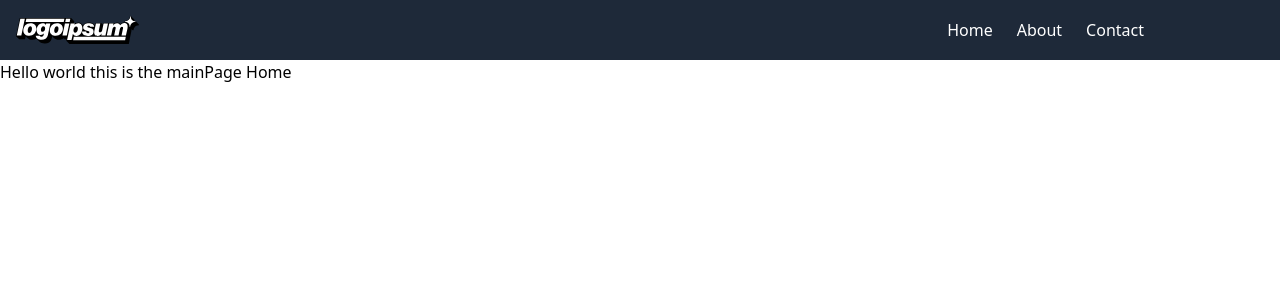
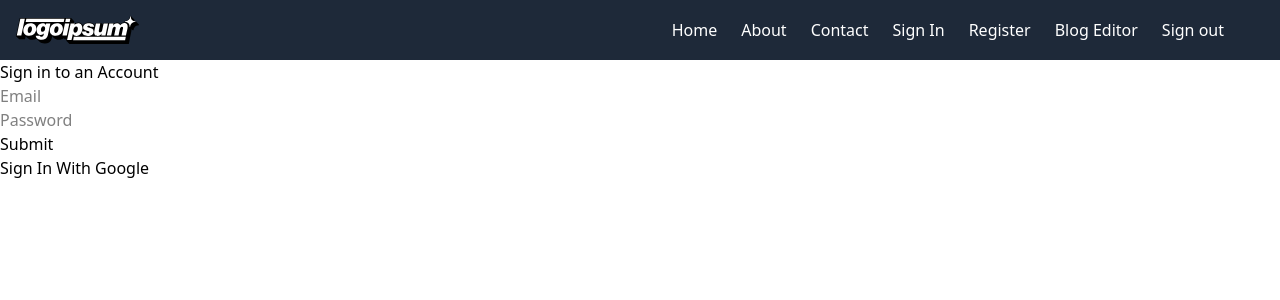
Before and after one commit to JoachimAdomako/TagLayer25, a Vue app in the folder blog/: page /signIn in a window 1280 px wide. Shown: the top 300 px of the page. Built offline with nearby package versions, Linux system fonts and the light colour scheme; no server answers; sample sign-in values are in the browser's storage.

Commit message:
sign in and register plus log out and being able for only the signed in user to c blog editor

```diff
--- a/blog/package.json
+++ b/blog/package.json
@@ -13,6 +13,7 @@
   },
   "dependencies": {
     "@tailwindcss/vite": "^4.0.14",
+    "firebase": "^11.4.0",
     "pinia": "^3.0.1",
     "tailwindcss": "^4.0.14",
     "vue": "^3.5.13",
--- a/blog/src/App.vue
+++ b/blog/src/App.vue
@@ -1,5 +1,5 @@
 <script>
-import navigationComp from './components/navigation.vue'
+import navigationComp from './components/navBar.vue'
 export default {
   name: 'App',
   components: {
--- /dev/null
+++ b/blog/src/components/navBar.vue
@@ -0,0 +1,57 @@
+<template>
+    <nav class="bg-gray-800 text-white p-4 flex justify-between items-center">
+        <div>
+            <img src="../assets/logoipsum-288.svg" class="h-7" alt="Logo Ipsum">
+        </div>
+        <ul class="flex justify-end space-x-6 mr-10">
+            <li>
+                <router-link to="/">Home</router-link>
+            </li>
+            <li>
+                <router-link to="/about">About</router-link>
+            </li>
+            <li>
+                <router-link to="/contact">Contact</router-link>
+            </li>
+            <li>
+                <router-link to="/signin">Sign In</router-link>
+            </li>
+            <li>
+                <router-link to="/register">Register</router-link>
+            </li>
+            <li>
+                <router-link to="/blogeditor">Blog Editor</router-link>
+            </li>
+            <li>
+                <button @click="handleSignOut" v-if="isLoggedIn">Sign out</button>
+            </li>
+        </ul>
+    </nav>
+</template>
+
+<script setup>
+import { getAuth, onAuthStateChanged, signOut } from 'firebase/auth';
+import { onMounted, ref } from 'vue';
+import { useRouter } from 'vue-router';
+const router = useRouter();
+
+const isLoggedIn = ref(false);
+
+let auth;
+onMounted(() => {
+    auth = getAuth();
+    onAuthStateChanged(auth, (user) => {
+        if (user) {
+            isLoggedIn.value = true;
+        } else {
+            isLoggedIn.value = false;
+        }
+    });
+})
+
+const handleSignOut = () => {
+    signOut(auth).then(() => {
+        router.push('/');
+    })
+}
+</script>
--- a/blog/src/components/navigation.vue
+++ /dev/null
@@ -1,24 +0,0 @@
-<template>
-    <nav class="bg-gray-800 text-white p-4 flex justify-between items-center">
-        <div>
-            <img src="../assets/logoipsum-288.svg" class="h-7" alt="Logo Ipsum">
-        </div>
-        <ul class="flex justify-end space-x-6 mr-30">
-            <li>
-                <router-link to="/">Home</router-link>
-            </li>
-            <li>
-                <router-link to="/about">About</router-link>
-            </li>
-            <li>
-                <router-link to="/contact">Contact</router-link>
-            </li>
-        </ul>
-    </nav>
-</template>
-
-<script>
-export default {
-    name: 'NavigationComp'
-}
-</script>
--- a/blog/src/main.js
+++ b/blog/src/main.js
@@ -1,16 +1,34 @@
 import './assets/main.css'
 
 import { createApp } from 'vue'
-import {createRouter, createWebHashHistory} from 'vue-router'
 import { createPinia } from 'pinia'
-import {routes} from './router.js'
+import router from './router'
 import App from './App.vue'
 
+
+// Import the functions you need from the SDKs you need
+import { initializeApp } from "firebase/app";
+// TODO: Add SDKs for Firebase products that you want to use
+// https://firebase.google.com/docs/web/setup#available-libraries
+
+// Your web app's Firebase configuration
+// For Firebase JS SDK v7.20.0 and later, measurementId is optional
+const firebaseConfig = {
+  apiKey: "AIzaSyAecyiDK5W5paeS2cJvqJpRQezEFYz3fjY",
+  authDomain: "portfolio-c23ff.firebaseapp.com",
+  projectId: "portfolio-c23ff",
+  storageBucket: "portfolio-c23ff.firebasestorage.app",
+  messagingSenderId: "790100481744",
+  appId: "1:790100481744:web:b7a9fdea005d46cb0cf0d5",
+  measurementId: "G-PTFWZDE6MH"
+};
+
+// Initialize Firebase
+initializeApp(firebaseConfig);
+
+// not fire base
 const app = createApp(App)
-const router = createRouter({
-  history: createWebHashHistory(),
-  routes,
-})
+
 app.use(router)
 
 app.use(createPinia())
--- a/blog/src/router.js
+++ b/blog/src/router.js
@@ -1,8 +1,58 @@
-import main from "./views/main.vue";
+import { getAuth, onAuthStateChanged } from 'firebase/auth';
+import { createRouter, createWebHistory } from 'vue-router';
 
-export const routes = [
-    {
-        path: '/',
-        component: main,
-    },
-];
+const router = createRouter({
+    history: createWebHistory(),
+    routes: [
+        {
+            path: '/',
+            component: () => import('./views/main.vue'),
+        },
+        {
+            path: '/about',
+            component: () => import('./views/about.vue'),
+        },
+        {
+            path: '/contact',
+            component: () => import('./views/contact.vue'),
+        },
+        {
+            path: '/blogeditor',
+            component: () => import('./views/blogeditor.vue'),
+            meta: { requiresAuth: true },
+        },
+        {
+            path: '/signIn',
+            component: () => import('./views/SignIn.vue'),
+        },
+        {
+            path: '/Register',
+            component: () => import('./views/Register.vue'),
+        }
+
+    ],
+});
+
+const GetCurrentUser = () => {
+    return new Promise((resolve, reject) => {
+        const removeListener = onAuthStateChanged(getAuth(), (user) => {
+            removeListener();
+            resolve(user);
+        }, reject);
+    });
+};
+
+router.beforeEach(async (to, from, next) => {
+    if(to.matched.some(record => record.meta.requiresAuth)) {
+        if (await GetCurrentUser()) {
+            next();
+        } else {
+            alert("You don't have acces to this page");
+            next('/');
+        }
+    } else {
+        next();
+    }
+});
+
+export default router;
--- /dev/null
+++ b/blog/src/views/Register.vue
@@ -0,0 +1,57 @@
+<template>
+    <div>
+        <h1>Create an Account</h1>
+        <p><input type="text" placeholder="Email" v-model="email"/></p>
+        <p><input type="password" placeholder="Password" v-model="password"/></p>
+        <p><button @click="register">Submit</button></p>
+        <p><button @click="signInWithGoogle">Sign In With Google</button></p>
+    </div>
+</template>
+
+<script setup>
+import { ref } from 'vue'
+import { getAuth,
+    createUserWithEmailAndPassword,
+    GoogleAuthProvider,
+    signInWithPopup,
+ } from 'firebase/auth'
+import { useRouter } from 'vue-router'
+const email = ref('')
+const password = ref('')
+const router = useRouter()
+const register = () => {
+    createUserWithEmailAndPassword(getAuth(), email.value, password.value)
+    .then((userCredential) => {
+        // Signed in
+        const user = userCredential.user;
+        console.log("User: ", user, "is registered and signed in")
+        router.push('/')
+        // ...
+    }).catch((error) => {
+        const errorCode = error.code;
+        const errorMessage = error.message;
+        console.log(errorCode, errorMessage)
+        // ..
+    });
+}
+
+const signInWithGoogle = () => {
+    const router = useRouter();
+    const provider = new GoogleAuthProvider();
+    signInWithPopup(getAuth(), provider).then((result) => {
+        console.log("User: ", result.user, "is signed in")
+        router.push('/')
+    })
+    .catch((error) => {
+        const errorCode = error.code;
+        const errorMessage = error.message;
+        console.log(errorCode, errorMessage)
+    });
+};
+</script>
+
+<script>
+export default {
+    name: 'registerPage'
+}
+</script>
--- /dev/null
+++ b/blog/src/views/SignIn.vue
@@ -0,0 +1,68 @@
+<template>
+    <div>
+        <h1>Sign in to an Account</h1>
+        <p><input type="text" placeholder="Email" v-model="email"/></p>
+        <p><input type="password" placeholder="Password" v-model="password"/></p>
+        <p v-if="errMsg">{{ errMsg }}</p>
+        <p><button @click="signIn">Submit</button></p>
+        <p><button @click="signInWithGoogle">Sign In With Google</button></p>
+    </div>
+</template>
+
+<script setup>
+import { ref } from 'vue'
+import { getAuth, GoogleAuthProvider, signInWithEmailAndPassword, signInWithPopup } from 'firebase/auth'
+import { useRouter } from 'vue-router'
+const email = ref('')
+const password = ref('')
+const router = useRouter()
+const errMsg = ref('')
+const signIn = () => {
+    signInWithEmailAndPassword(getAuth(), email.value, password.value)
+    .then((userCredential) => {
+        // Signed in
+        const user = userCredential.user;
+        console.log("User: ", user, "is signed in")
+        router.push('/')
+        // ...
+    }).catch((error) => {
+        const errorCode = error.code;
+        const errorMessage = error.message;
+        console.log(errorCode, errorMessage)
+        switch (errorCode) {
+            case 'auth/invalid-email':
+                errMsg.value = 'Invalid email address'
+                break;
+            case 'auth/user-disabled':
+                errMsg.value = 'User account disabled'
+                break;
+            case 'auth/user-not-found':
+                errMsg.value = 'User not found'
+                break;
+            case 'auth/wrong-password':
+                errMsg.value = 'Wrong password'
+                break;
+            case "auth/invalid-credential":
+                errMsg.value = 'Invalid credential'
+                break;
+            default:
+                errMsg.value = errorMessage
+        }
+    });
+}
+
+
+const signInWithGoogle = () => {
+    const router = useRouter();
+    const provider = new GoogleAuthProvider();
+    signInWithPopup(getAuth(), provider).then((result) => {
+        console.log("User: ", result.user, "is signed in")
+        router.push('/')
+    })
+    .catch((error) => {
+        const errorCode = error.code;
+        const errorMessage = error.message;
+        console.log(errorCode, errorMessage)
+    });
+};
+</script>
```
Also changed, not shown: 1 other file (tests, documents, lock files or other folders).
